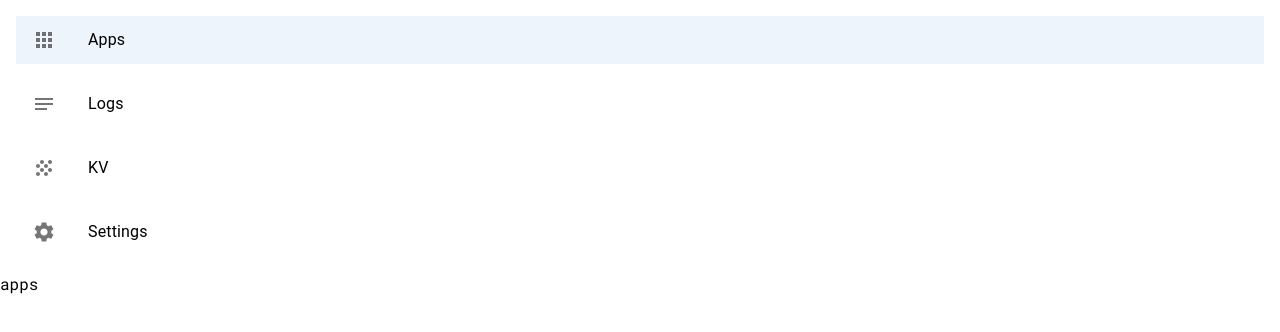
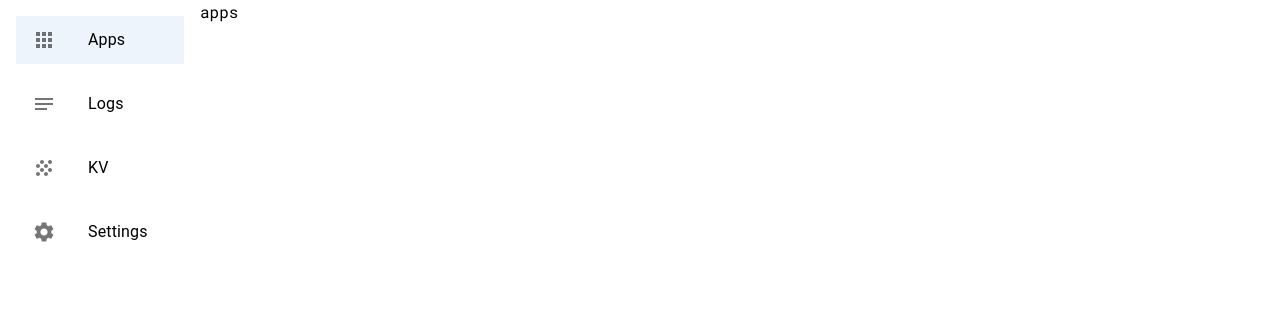
Before and after one commit to borerer/nlib-dashboard, a Next.js app: page / in a window 1280 px wide. Shown: the top 332 px of the page. Built offline with nearby package versions, Linux system fonts and the light colour scheme.

Commit message:
support logs pagination

```diff
--- a/src/app/globals.css
+++ b/src/app/globals.css
@@ -9,3 +9,18 @@ html, body, main {
     overflow: scroll;
     font-family: 'Roboto Mono';
 }
+
+.app {
+    display: flex;
+    width: 100%;
+    height: 100%;
+}
+
+.nav {
+    width: 200px;
+}
+
+.content {
+    flex: 1;
+    overflow: hidden;
+}
--- a/src/app/layout.js
+++ b/src/app/layout.js
@@ -10,10 +10,14 @@ export default function RootLayout({ children }) {
   return (
     <html lang="en">
       <body>
-        <section>
-          <Nav page={page} setPage={setPage}/>
-          {children}
-        </section>
+        <div className='app'>
+          <div className='nav'>
+            <Nav page={page} setPage={setPage}/>
+          </div>
+          <div className='content'>
+            {children}
+          </div>
+        </div>
       </body>
     </html>
   )
--- a/src/app/logs/page.js
+++ b/src/app/logs/page.js
@@ -7,6 +7,7 @@ import relativeTime from 'dayjs/plugin/relativeTime';
 import Chip from '@mui/material/Chip';
 import axios from 'axios';
 import Tooltip from '@mui/material/Tooltip';
+import Pagination from '@mui/material/Pagination';
 
 dayjs.extend(relativeTime);
 axios.defaults.baseURL = 'https://nlib.home.iloahz.com';
@@ -20,6 +21,8 @@ const levelToColorMap = {
 
 export default function Logs() {
 
+  const pageSize = 30;
+  const [page, setPage] = React.useState(1);
   const [logs, setLogs] = React.useState([]);
   const [useFromNow, setUseFromNow] = React.useState(true);
 
@@ -29,13 +32,18 @@ export default function Logs() {
   }
 
   const updateLogs = async () => {
-    const res = await getLogs(50, 0);
+    const skip = pageSize * (page - 1);
+    const res = await getLogs(pageSize, skip);
     setLogs(res);
+  }
+
+  const onPageChange = (e, p) => {
+    setPage(p);
   }
 
   useEffect(() => {
     updateLogs();
-  }, [setLogs]);
+  }, [setLogs, page]);
 
   const levelToColor = (level) => {
     if (levelToColorMap[level] != null) {
@@ -52,14 +60,14 @@ export default function Logs() {
   const timestamp = (t) => {
     const date = dayjs(t);
     if (useFromNow) {
-      return <div className='timestamp' onClick={() => setUseFromNow(false)}>
-        <span>
+      return <div className='timestamp'>
+        <span className='timestamp-text' onClick={() => setUseFromNow(false)}>
           {`[ ${paddingAround(date.fromNow(), 21)} ]`}
         </span>
       </div>
     } else {
-      return <div className='timestamp' onClick={() => setUseFromNow(true)}>
-        <span>
+      return <div className='timestamp'>
+        <span className='timestamp-text' onClick={() => setUseFromNow(true)}>
           {`[ ${date.format('YY-MM-DD HH:mm:ss.SSS')} ]`}
         </span>
       </div>
@@ -68,6 +76,7 @@ export default function Logs() {
 
   return (
     <div className='logs'>
+      <div>
         {logs.map((log, idx) => {
             return <div className={`log-line ${log.level}`} key={idx}>
               {timestamp(log.timestamp)}
@@ -92,6 +101,10 @@ export default function Logs() {
               </div>
             </div>
         })}
+      </div>
+      <div className='pagination'>
+        <Pagination count={999} onChange={onPageChange}></Pagination>
+      </div>
     </div>
   );
 }
--- a/src/app/nav.js
+++ b/src/app/nav.js
@@ -13,7 +13,7 @@ import Link from 'next/link';
 const pages = [
   {
     id: 'apps',
-    href: '/apps',
+    href: '/',
     title: 'Apps',
     icon: <AppsIcon/>
   },
```
Also changed, not shown: src/app/logs/styles.css (+9 -0 lines).
